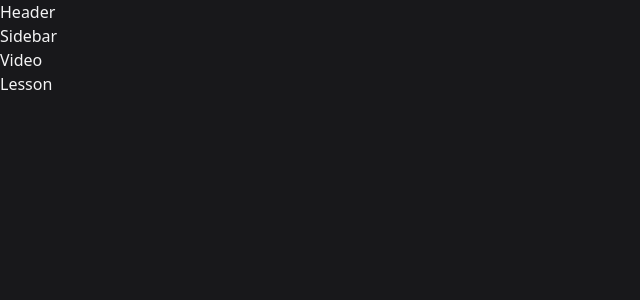
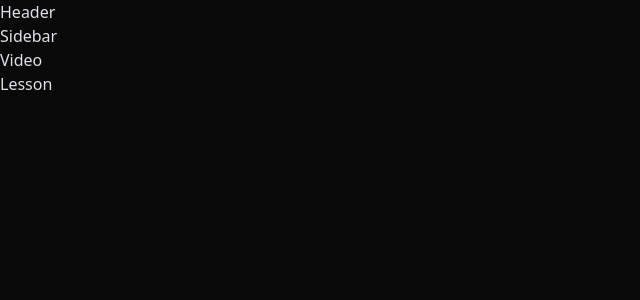
Before and after one commit to matsuboshi/pratica-ignite-lab-mitch, a React (Vite) app: page / in a window 1280 px wide. Shown: the top 300 px of the page, without its empty margins (0-640 px from the left). Built offline with nearby package versions, Linux system fonts and the light colour scheme.

Commit message:
feat: changing background color

```diff
--- a/src/styles/global.css
+++ b/src/styles/global.css
@@ -7,5 +7,5 @@
 }
 
 body {
-  @apply bg-zinc-900 text-zinc-100;
+  @apply bg-gray-900 text-gray-100;
 }
```
